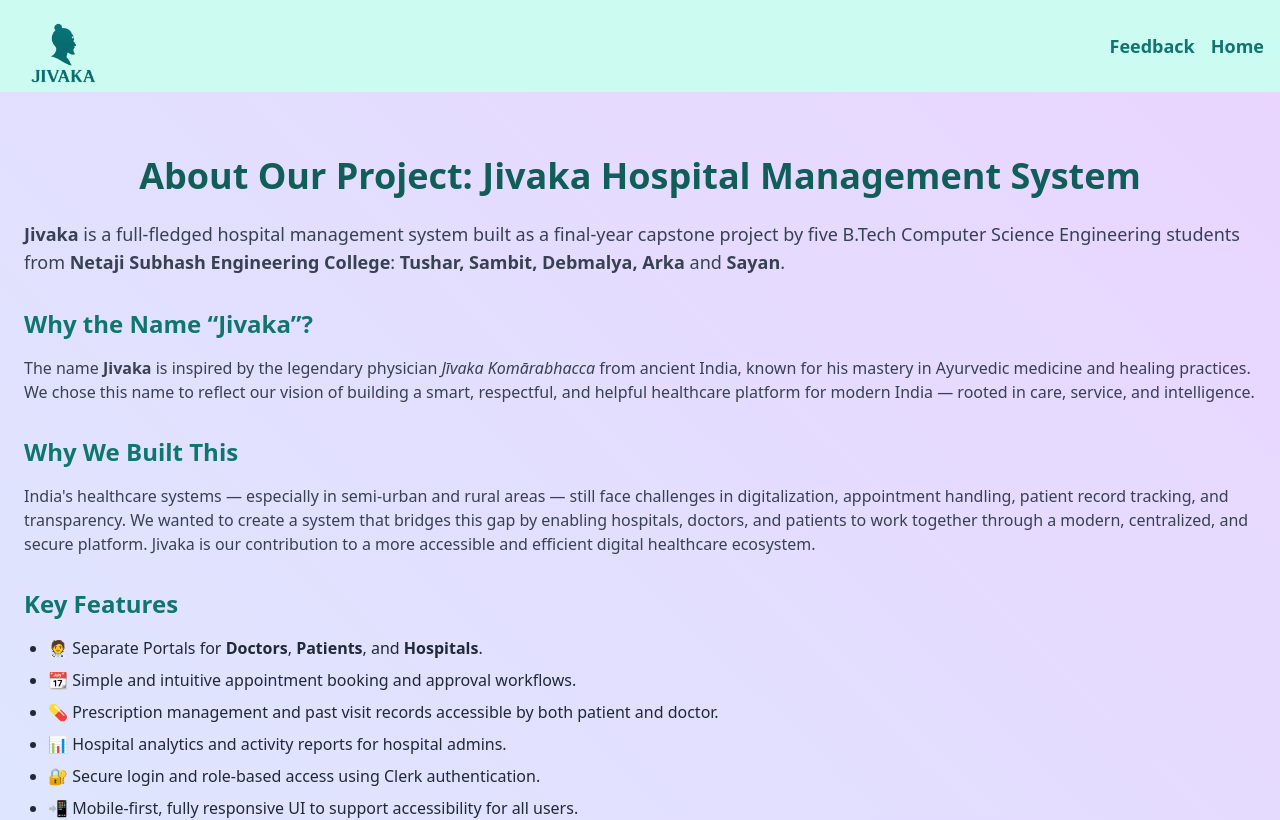
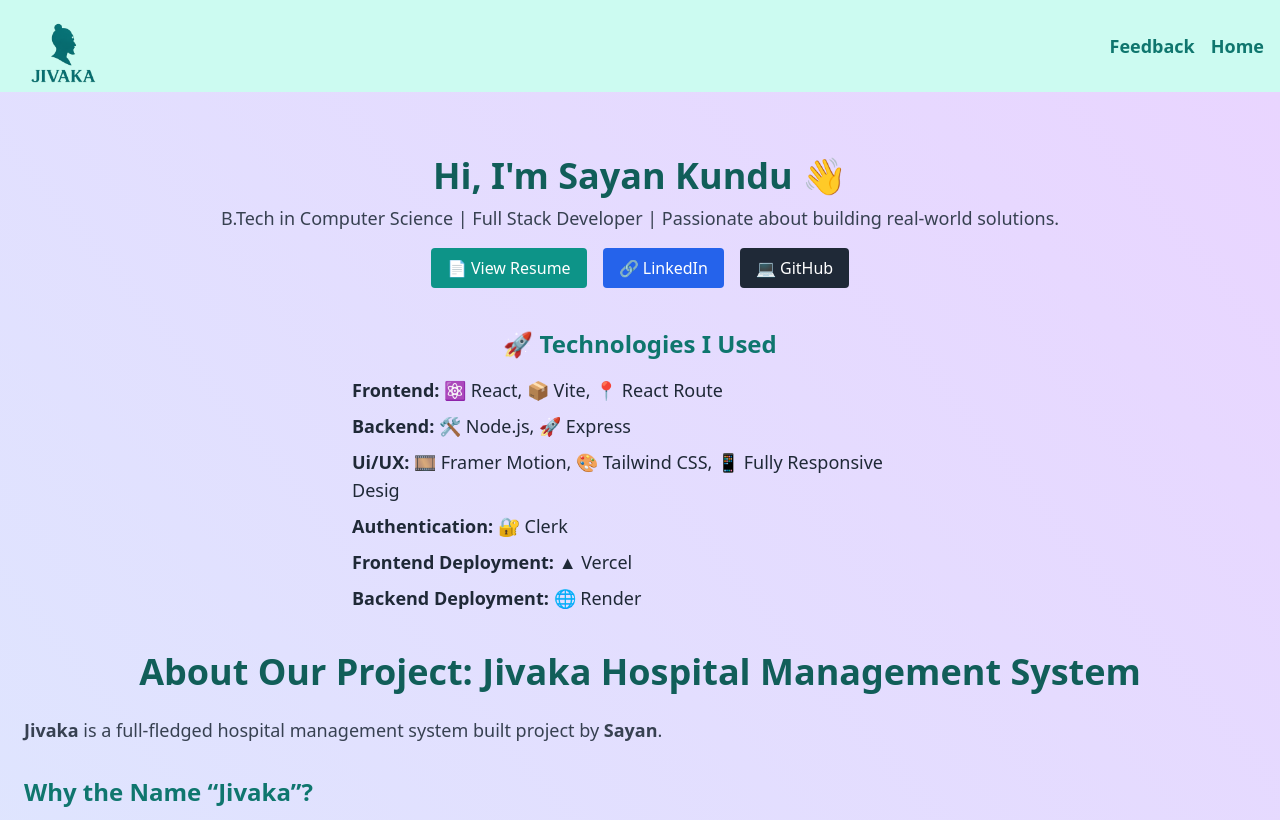
Before and after one commit to sayank22/Jivaka, a React (Vite) app in the folder client/: page /about in a window 1280 px wide. Shown: the top 820 px of the page. Built offline with nearby package versions, Linux system fonts and the light colour scheme; no server answers.

Commit message:
about and footer fix

```diff
--- a/client/package.json
+++ b/client/package.json
@@ -23,6 +23,7 @@
     "react-icons": "^5.5.0",
     "react-intersection-observer": "^9.16.0",
     "react-router-dom": "^7.6.0",
+    "react-toastify": "^11.0.5",
     "tailwind-merge": "^3.3.1",
     "tailwindcss-animate": "^1.0.7"
   },
--- a/client/src/pages/About.jsx
+++ b/client/src/pages/About.jsx
@@ -10,6 +10,81 @@
         exit={{ opacity: 0, x: -50 }}
         transition={{ duration: 0.5 }}
       >
+        {/* Personal Introduction */}
+        <motion.div
+          className="mb-10 text-center"
+          initial={{ opacity: 0, y: -20 }}
+          animate={{ opacity: 1, y: 0 }}
+          transition={{ delay: 0.1 }}
+        >
+          <h1 className="text-4xl font-bold text-teal-800 mb-2">
+            Hi, I'm Sayan Kundu 👋
+          </h1>
+          <p className="text-gray-700 text-lg">
+            B.Tech in Computer Science | Full Stack Developer | Passionate about building real-world solutions.
+          </p>
+          <div className="mt-4 flex justify-center gap-4 flex-wrap">
+            <a
+              href="https://drive.google.com/file/d/1Mhn6U396WW0DiciBdBbsP2eJP5P9CSg4/view?usp=drive_link"
+              target="_blank"
+              rel="noopener noreferrer"
+              className="text-white bg-teal-600 px-4 py-2 rounded hover:bg-teal-700 transition"
+            >
+              📄 View Resume
+            </a>
+            <a
+              href="https://www.linkedin.com/in/sayan-kundu-70b5442b6/"
+              target="_blank"
+              rel="noopener noreferrer"
+              className="text-white bg-blue-600 px-4 py-2 rounded hover:bg-blue-700 transition"
+            >
+              🔗 LinkedIn
+            </a>
+            <a
+              href="https://github.com/sayank22"
+              target="_blank"
+              rel="noopener noreferrer"
+              className="text-white bg-gray-800 px-4 py-2 rounded hover:bg-gray-900 transition"
+            >
+              💻 GitHub
+            </a>
+          </div>
+        </motion.div>
+
+       {/* Tech Stack Used */}
+<motion.div
+  className="mb-10"
+  initial={{ opacity: 0 }}
+  animate={{ opacity: 1 }}
+  transition={{ delay: 0.2 }}
+>
+  <h2 className="text-2xl font-semibold text-teal-700 mb-4 text-center">
+    🚀 Technologies I Used
+  </h2>
+  <ul className="space-y-2 text-gray-800 text-lg max-w-xl mx-auto">
+    <li>
+      <strong>Frontend:</strong> ⚛️ React, 📦 Vite, 📍 React Route
+    </li>
+    <li>
+      <strong>Backend:</strong> 🛠️ Node.js, 🚀 Express
+    </li>
+    <li>
+      <strong>Ui/UX:</strong> 🎞️ Framer Motion, 🎨 Tailwind CSS, 📱 Fully Responsive Desig
+    </li>
+    <li>
+      <strong>Authentication:</strong> 🔐 Clerk
+    </li>
+    <li>
+      <strong>Frontend Deployment:</strong> ▲ Vercel
+    </li>
+    <li>
+      <strong>Backend Deployment:</strong> 🌐 Render
+    </li>
+  </ul>
+</motion.div>
+
+
+        {/* Existing content remains unchanged */}
         <motion.h1
           className="text-4xl font-bold text-teal-800 mb-6 text-center"
           initial={{ opacity: 0, y: -20 }}
@@ -25,18 +100,18 @@
           animate={{ opacity: 1 }}
           transition={{ delay: 0.2 }}
         >
-          <strong>Jivaka</strong> is a full-fledged hospital management system built as a final-year capstone project by five B.Tech Computer Science Engineering students from <strong>Netaji Subhash Engineering College</strong>: <strong>Tushar, Sambit, Debmalya, Arka</strong> and <strong>Sayan</strong>.
+          <strong>Jivaka</strong> is a full-fledged hospital management system built project by <strong>Sayan</strong>.
         </motion.p>
 
         <motion.h2 className="text-2xl font-semibold text-teal-700 mt-8 mb-4">
           Why the Name “Jivaka”?
         </motion.h2>
         <motion.p className="text-gray-700 mb-6">
-          The name <strong>Jivaka</strong> is inspired by the legendary physician <em>Jīvaka Komārabhacca</em> from ancient India, known for his mastery in Ayurvedic medicine and healing practices. We chose this name to reflect our vision of building a smart, respectful, and helpful healthcare platform for modern India — rooted in care, service, and intelligence.
+          The name <strong>Jivaka</strong> is inspired by the legendary physician <em>Jīvaka Komārabhacca</em> from ancient India, known for his mastery in Ayurvedic medicine and healing practices. He is also personal physician to the Buddha and to King Bimbisara of Magadha. We chose this name to reflect our vision of building a smart, respectful, and helpful healthcare platform for modern India — rooted in care, service, and intelligence.
         </motion.p>
 
         <motion.h2 className="text-2xl font-semibold text-teal-700 mt-8 mb-4">
-          Why We Built This
+          Why I Built This
         </motion.h2>
         <motion.p className="text-gray-700 mb-6">
           India's healthcare systems — especially in semi-urban and rural areas — still face challenges in digitalization, appointment handling, patient record tracking, and transparency. We wanted to create a system that bridges this gap by enabling hospitals, doctors, and patients to work together through a modern, centralized, and secure platform. Jivaka is our contribution to a more accessible and efficient digital healthcare ecosystem.
@@ -62,17 +137,6 @@
           Unlike generic hospital software, Jivaka is built with a modern tech stack and UI/UX principles to make it easy, beautiful, and accessible — even for non-tech-savvy users. Our platform focuses not just on features, but also on user experience, data security, and real-time interaction between different user roles. With our custom dashboards and communication systems, hospitals can now truly manage their ecosystem digitally.
         </motion.p>
 
-        <motion.h2 className="text-2xl font-semibold text-teal-700 mt-8 mb-4">
-          Meet the Team
-        </motion.h2>
-        <ul className="text-gray-800 space-y-1 pl-6 list-disc">
-          <li><strong>Sayan Kundu</strong></li>
-          <li><strong>Tushar Debnath</strong></li>
-          <li><strong>Sambit Mitra</strong></li>
-          <li><strong>Debmalya Roy</strong></li>
-          <li><strong>Arka Maity</strong></li>
-        </ul>
-
         <p className="mt-10 text-center text-gray-600 italic">
           “Technology in healthcare isn’t about replacing people — it’s about empowering them to deliver better care.”
         </p>
--- a/client/src/pages/HomePage.jsx
+++ b/client/src/pages/HomePage.jsx
@@ -534,10 +534,26 @@
   <ul className="space-y-3">
     <li>
       <a
+        href="https://www.linkedin.com/in/sayan-kundu-70b5442b6"
+        className="flex items-center gap-2 p-3 border rounded-lg transition-all duration-300 hover:bg-red-400 hover:scale-[1.02] hover:shadow-md"
+      >
+        💼 LinkdIn: Sayan Kundu
+      </a>
+    </li>
+    <li>
+      <a
+        href="https://drive.google.com/file/d/1Mhn6U396WW0DiciBdBbsP2eJP5P9CSg4/view?usp=drive_link"
+        className="flex items-center gap-2 p-3 border rounded-lg transition-all duration-300 hover:bg-blue-400 hover:scale-[1.02] hover:shadow-md"
+      >
+        📄 Resume
+      </a>
+    </li>
+    <li>
+      <a
         href="https://github.com/sayank22/Jivaka"
         target="_blank"
         rel="noopener noreferrer"
-        className="flex items-center gap-2 p-3 border rounded-lg transition-all duration-300 hover:bg-gray-100 hover:scale-[1.02] hover:shadow-md"
+        className="flex items-center gap-2 p-3 border rounded-lg transition-all duration-300 hover:bg-yellow-400 hover:scale-[1.02] hover:shadow-md"
       >
         <svg
           xmlns="http://www.w3.org/2000/svg"
@@ -553,17 +569,9 @@
     <li>
       <a
         href="mailto:sayank10023@gmail.com"
-        className="flex items-center gap-2 p-3 border rounded-lg transition-all duration-300 hover:bg-red-50 hover:scale-[1.02] hover:shadow-md"
+        className="flex items-center gap-2 p-3 border rounded-lg transition-all duration-300 hover:bg-green-400 hover:scale-[1.02] hover:shadow-md"
       >
         📧 Email: sayank10023@gmail.com
-      </a>
-    </li>
-     <li>
-      <a
-        href="sammitra.official@gmail.com"
-        className="flex items-center gap-2 p-3 border rounded-lg transition-all duration-300 hover:bg-red-50 hover:scale-[1.02] hover:shadow-md"
-      >
-        📧 Email: sammitra.official@gmail.com
       </a>
     </li>
   </ul>
```
Also changed, not shown: 1 other file (tests, documents, lock files or other folders).
